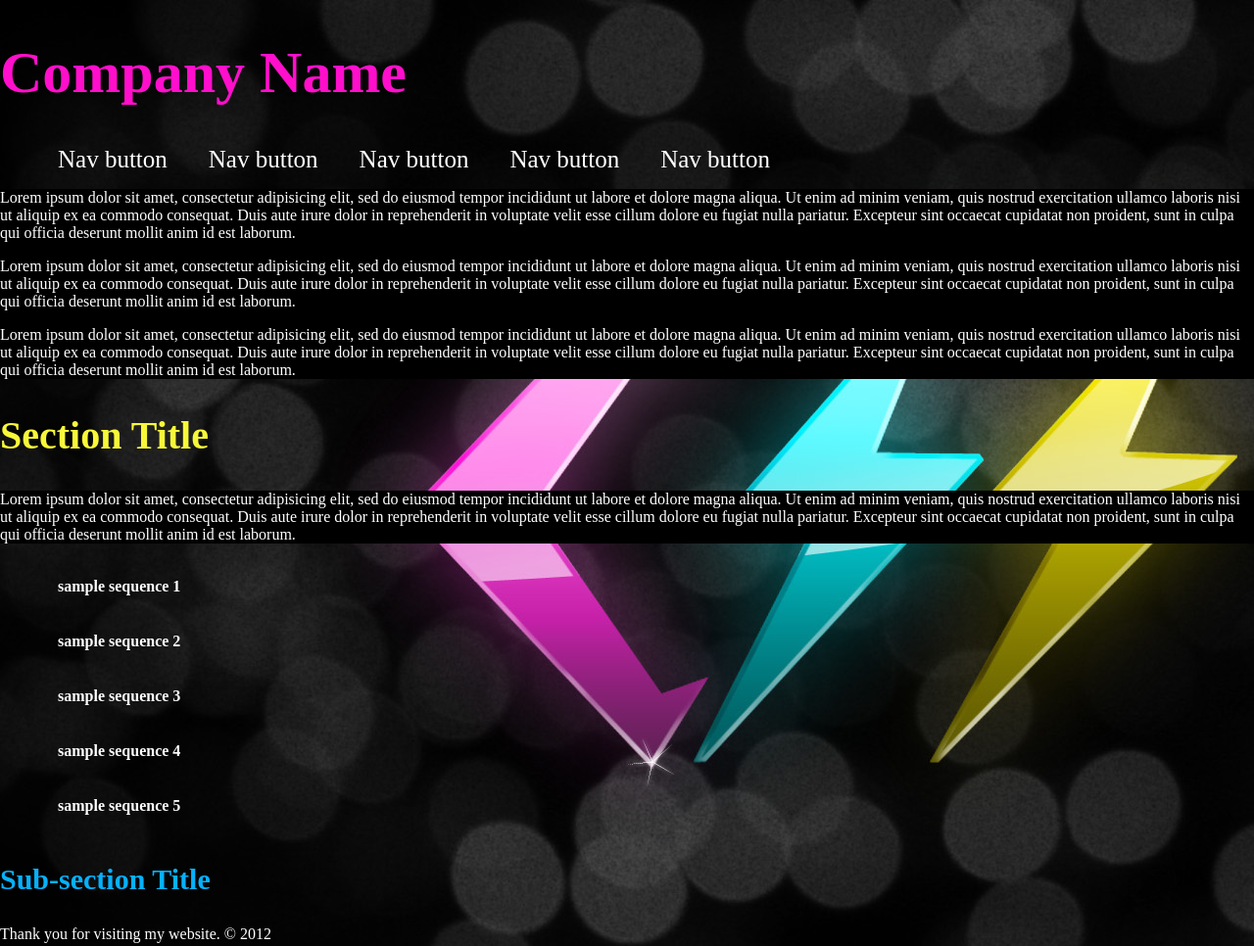
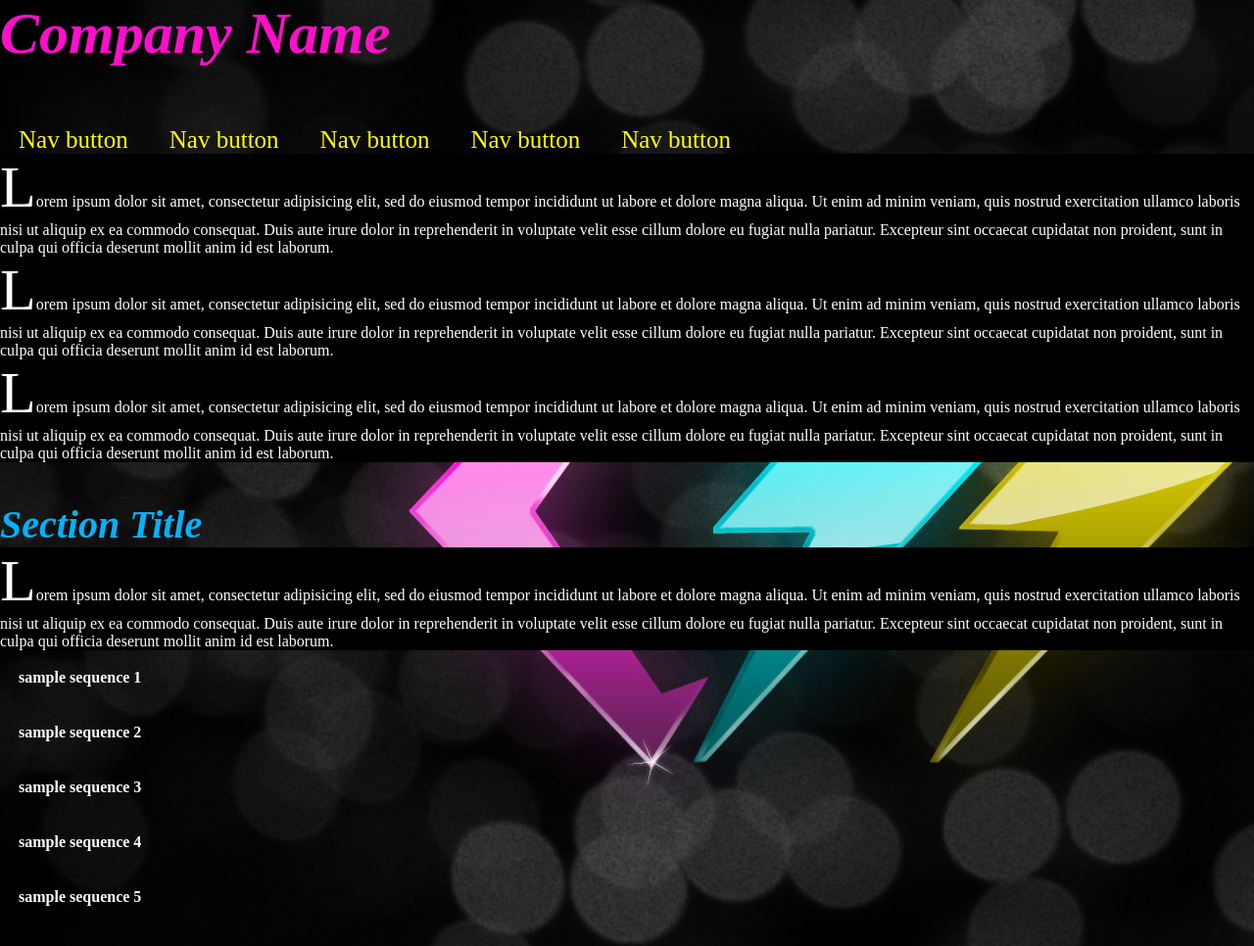
Before and after one commit to cplatt84/DWS, a plain HTML site: page lab1/index_embedded.html in a window 1280 px wide. Shown: the top 966 px of the page at 98% size. Drawn offline with Linux system fonts and the light colour scheme.

Commit message:
uploaded

```diff
--- /dev/null
+++ b/lab1/css/main.css
@@ -0,0 +1,112 @@
+/*----- Main -----*/
+
+body{
+
+	font: Helvetica;
+	background: #7c9af2 url(../img/background.jpeg);
+	padding:0;
+	margin:0;
+}
+
+
+* {
+	margin: 0;
+	padding: 0;
+}
+
+
+
+/*----- Navigation -----*/
+
+
+ul a {
+
+	color:#ffffff;
+	text-decoration:none;
+	font-size: 25px;
+}
+
+ul li {
+	list-style-type:none;
+	display: inline;
+	padding: 19px;
+}
+
+a:link {
+	color:#ffff00;
+}      /* unvisited link */
+
+a:visited {
+	color:#ff10cc;
+}   /* visited link */
+
+a:hover {
+	color:#05b0fa;
+}     /* mouse over link */
+
+a:active {
+	color:#ffffff;
+}    /* selected link */
+
+
+/*----- Headers -----*/
+
+h1,h2,h3 {
+	font-style: italic;
+}
+
+h1 {
+	font-size: 60px;
+	color: #ff0fcb;
+	margin-bottom: 1em;
+}
+
+
+h2 {
+	font-size: 40px;
+	color: #06b1fa;
+	margin-top: 1em;
+}
+
+
+h3 {
+	font-size: 30px;
+	color: #f7f739;
+	margin-top: 1em;
+}
+
+
+
+/*----- Paragraphs -----*/
+
+p{
+	color: #ffffff;
+}
+
+.pbackground{
+	background:#000000;
+}
+
+
+p:first-letter
+{
+	color:#ffffff;
+	font-size: 60px;
+}
+
+#design{
+	color: #06b1fa;
+	font-weight: bold;
+}
+
+/*----- List -----*/
+
+
+
+ol li {
+
+	color: white;
+	font-weight: bold;
+	list-style-type:none;
+	padding: 19px;
+}
--- a/index_embedded.html
+++ b/lab1/index_embedded.html
@@ -1,18 +1,29 @@
 <!DOCTYPE html>
 <html>
 	<head>
-		<title>DWS Lab 1 - embedded</title>
+		<title>DWS Lab 1</title>
 		<meta charset="utf-8"/>
 	<style type="text/css" media=screen>
 
-body {
+
+
+	body{
+
 		font: Helvetica;
 		background: #000000 url(img/background.jpeg);
 		padding:0;
 		margin:0;
 	}
 
+
+	* {
+		margin: 0;
+		padding: 0;
+	}
+
+
 	ul a {
+
 		color:white;
 		text-decoration:none;
 		font-size: 25px;
@@ -24,23 +35,48 @@ ul li {
 		padding: 19px;
 	}
 
+	a:link {
+		color:#ffff00;
+	}
+
+	a:visited {
+		color:#ff10cc;
+	}   /* visited link */
+
+	a:hover {
+		color:#05b0fa;
+	}
+
+	a:active {
+		color:#ffffff;
+	}
+
+
+
+	h1,h2,h3 {
+		font-style: italic;
+	}
 
 	h1 {
 		font-size: 60px;
 		color: #ff0fcb;
+		margin-bottom: 1em;
 	}
 
 
 	h2 {
 		font-size: 40px;
-	color: #f7f739;
+		color: #06b1fa;
+		margin-top: 1em;
 	}
 
 
 	h3 {
 		font-size: 30px;
-	color: #06b1fa;
+		color: #f7f739;
+		margin-top: 1em;
 	}
+
 
 
 	p{
@@ -50,6 +86,19 @@ p{
 	.pbackground{
 		background:#000000;
 	}
+
+
+	p:first-letter
+	{
+		color:#ffffff;
+		font-size: 60px;
+	}
+
+	#design{
+		color: #06b1fa;
+		font-weight: bold;
+	}
+
 
 
 	ol li {
```
Also changed, not shown: lab1/index_inline.html (added, +34 -0 lines), lab1/index_linked.html (added, +41 -0 lines), lab1/img/background.jpeg (renamed from img/background.jpeg). Lines whose indentation alone changed are shown as unchanged.
